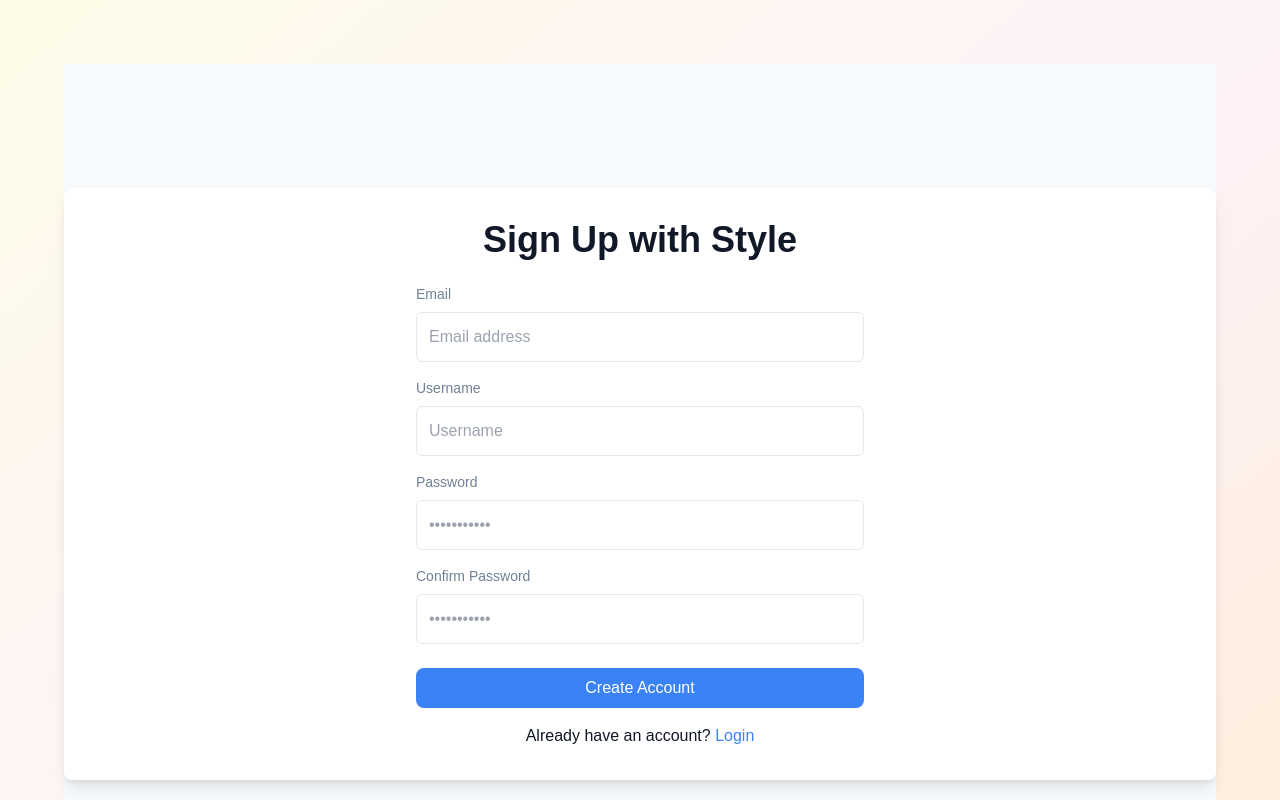
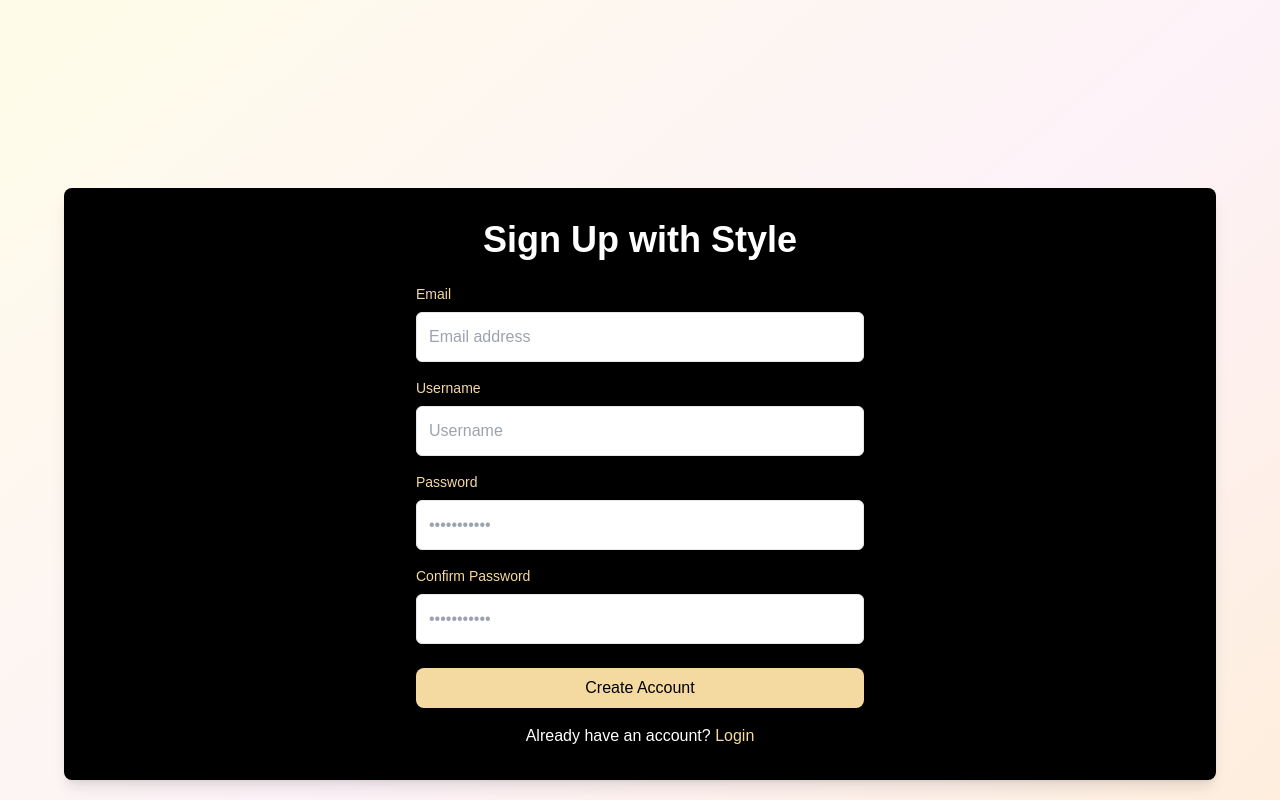
Before and after one commit to WSU-4110/Style, a Next.js app: page /customerlogin in a window 1280 px wide. Both pictures are taken after a click on the link "Create Account". Shown: the top 800 px of the page. Built offline with nearby package versions, Linux system fonts and the light colour scheme.

Commit message:
Created a home page redirection

```diff
--- a/src/app/artistlogin/page.tsx
+++ b/src/app/artistlogin/page.tsx
@@ -28,7 +28,7 @@ export default function Login() {
   };
 
   return (
-    <div className="min-h-screen flex flex-col items-center justify-center bg-gray-100">
+    <div className="min-h-screen flex flex-col items-center justify-center bg-gray">
       <div className="container mt-10 p-8 flex flex-col items-center justify-center bg-white shadow-lg rounded-lg">
         <h1 className="text-4xl font-bold mb-6">
           {isLogin ? 'Login To Style' : 'Sign Up with Style'}
@@ -61,7 +61,7 @@ export default function Login() {
 
             <button
               type="submit"
-              className="w-full bg-blue-500 text-white py-2 px-4 rounded-lg mt-6 hover:bg-blue-600"
+              className="w-full bg-teal-400 text-white py-2 px-4 rounded-lg mt-6 hover:bg-teal-600"
             >
               Login
             </button>
@@ -114,7 +114,7 @@ export default function Login() {
             />
             <button
               type="submit"
-              className="w-full bg-blue-500 text-white py-2 px-4 rounded-lg mt-6 hover:bg-blue-600"
+              className="w-full bg-teal-400 text-white py-2 px-4 rounded-lg mt-6 hover:bg-teal-600"
             >
               Create Account
             </button>
@@ -126,7 +126,7 @@ export default function Login() {
           <a
             href="#"
             onClick={toggleForms}
-            className="text-blue-500 hover:underline"
+            className="text-teal-600 hover:underline"
           >
             {isLogin ? 'Create Account' : 'Login'}
           </a>
--- a/src/app/customerlogin/page.tsx
+++ b/src/app/customerlogin/page.tsx
@@ -26,15 +26,15 @@ export default function CustomerLogin() {
   };
 
   return (
-    <div className="min-h-screen flex flex-col items-center justify-center bg-gray-100">
-      <div className="container mt-10 p-8 flex flex-col items-center justify-center bg-white shadow-lg rounded-lg">
-        <h1 className="text-4xl font-bold mb-6">
+    <div className="min-h-screen flex flex-col items-center justify-center bg-gray">
+      <div className="container mt-10 p-8 flex flex-col items-center justify-center bg-black shadow-lg rounded-lg">
+        <h1 className="text-4xl text-white font-bold mb-6">
           {isLogin ? 'Login To Style' : 'Sign Up with Style'}
         </h1>
 
         {isLogin ? (
           <form className="w-full max-w-md" onSubmit={handleSubmit}>
-            <label htmlFor="login-email" className="block text-sm text-gray-600">
+            <label htmlFor="login-email" className="block text-sm text-[#f4d9a0]">
               Email
             </label>
             <input
@@ -45,7 +45,7 @@ export default function CustomerLogin() {
               required
               className="w-full p-3 mt-2 border rounded-md"
             />
-            <label htmlFor="login-password" className="block text-sm text-gray-600 mt-4">
+            <label htmlFor="login-password" className="block text-sm text-[#f4d9a0] mt-4">
               Password
             </label>
             <input
@@ -59,14 +59,14 @@ export default function CustomerLogin() {
 
             <button
               type="submit"
-              className="w-full bg-blue-500 text-white py-2 px-4 rounded-lg mt-6 hover:bg-blue-600"
+              className="w-full bg-[#f4d9a0] text-black py-2 px-4 rounded-lg mt-6 hover:bg-gray-600"
             >
               Login
             </button>
           </form>
         ) : (
           <form className="w-full max-w-md" onSubmit={handleSubmit}>
-            <label htmlFor="createacc-email" className="block text-sm text-gray-600">
+            <label htmlFor="createacc-email" className="block text-sm text-[#f4d9a0]">
               Email
             </label>
             <input
@@ -77,7 +77,7 @@ export default function CustomerLogin() {
               required
               className="w-full p-3 mt-2 border rounded-md"
             />
-            <label htmlFor="createacc-username" className="block text-sm text-gray-600 mt-4">
+            <label htmlFor="createacc-username" className="block text-sm text-[#f4d9a0] mt-4">
               Username
             </label>
             <input
@@ -88,7 +88,7 @@ export default function CustomerLogin() {
               required
               className="w-full p-3 mt-2 border rounded-md"
             />
-            <label htmlFor="createacc-password" className="block text-sm text-gray-600 mt-4">
+            <label htmlFor="createacc-password" className="block text-sm text-[#f4d9a0] mt-4">
               Password
             </label>
             <input
@@ -99,7 +99,7 @@ export default function CustomerLogin() {
               required
               className="w-full p-3 mt-2 border rounded-md"
             />
-            <label htmlFor="createacc-confirm-password" className="block text-sm text-gray-600 mt-4">
+            <label htmlFor="createacc-confirm-password" className="block text-sm text-[#f4d9a0] mt-4">
               Confirm Password
             </label>
             <input
@@ -112,19 +112,19 @@ export default function CustomerLogin() {
             />
             <button
               type="submit"
-              className="w-full bg-blue-500 text-white py-2 px-4 rounded-lg mt-6 hover:bg-blue-600"
+              className="w-full bg-[#f4d9a0] text-black py-2 px-4 rounded-lg mt-6 hover:bg-gray-600"
             >
               Create Account
             </button>
           </form>
         )}
 
-        <p className="mt-4">
+        <p className="mt-4 text-white">
           {isLogin ? 'Need a Style account?' : 'Already have an account?'}{' '}
           <a
             href="#"
             onClick={toggleForms}
-            className="text-blue-500 hover:underline"
+            className="text-[#f4d9a0] hover:underline"
           >
             {isLogin ? 'Create Account' : 'Login'}
           </a>
--- a/src/app/layout.tsx
+++ b/src/app/layout.tsx
@@ -35,6 +35,7 @@ export default function RootLayout({
         <footer className="bg-black text-white py-8 text-center rounded-t-xl shadow-lg">
           <p className="text-lg font-light">&copy; 2024 Style. All rights reserved.</p>
           <div className="mt-4">
+            <a href="/" className="text-white hover:underline mx-4">Home Page</a>
             <a href="#" className="text-white hover:underline mx-4">Privacy Policy</a>
             <a href="#" className="text-white hover:underline mx-4">Terms of Service</a>
           </div>
```
